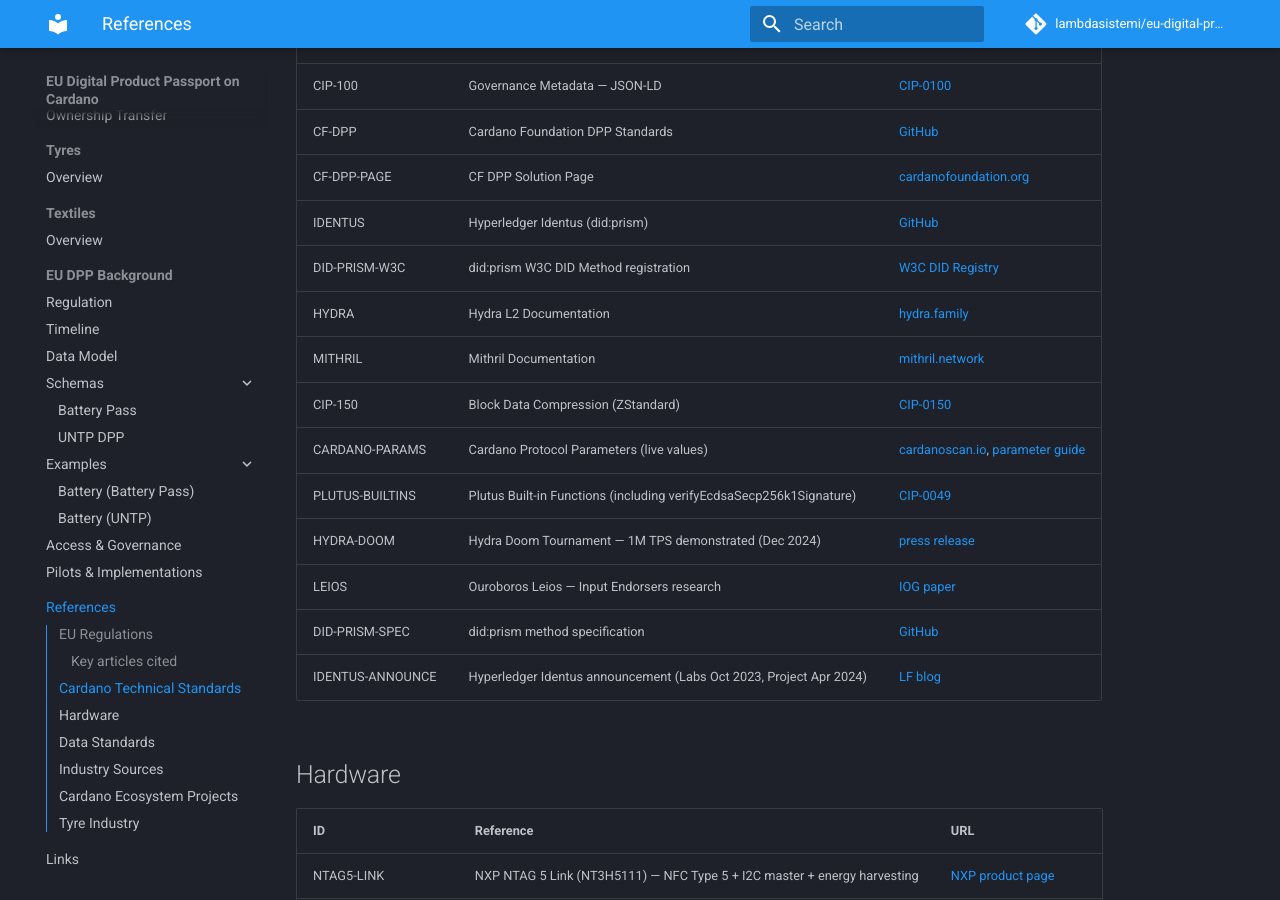
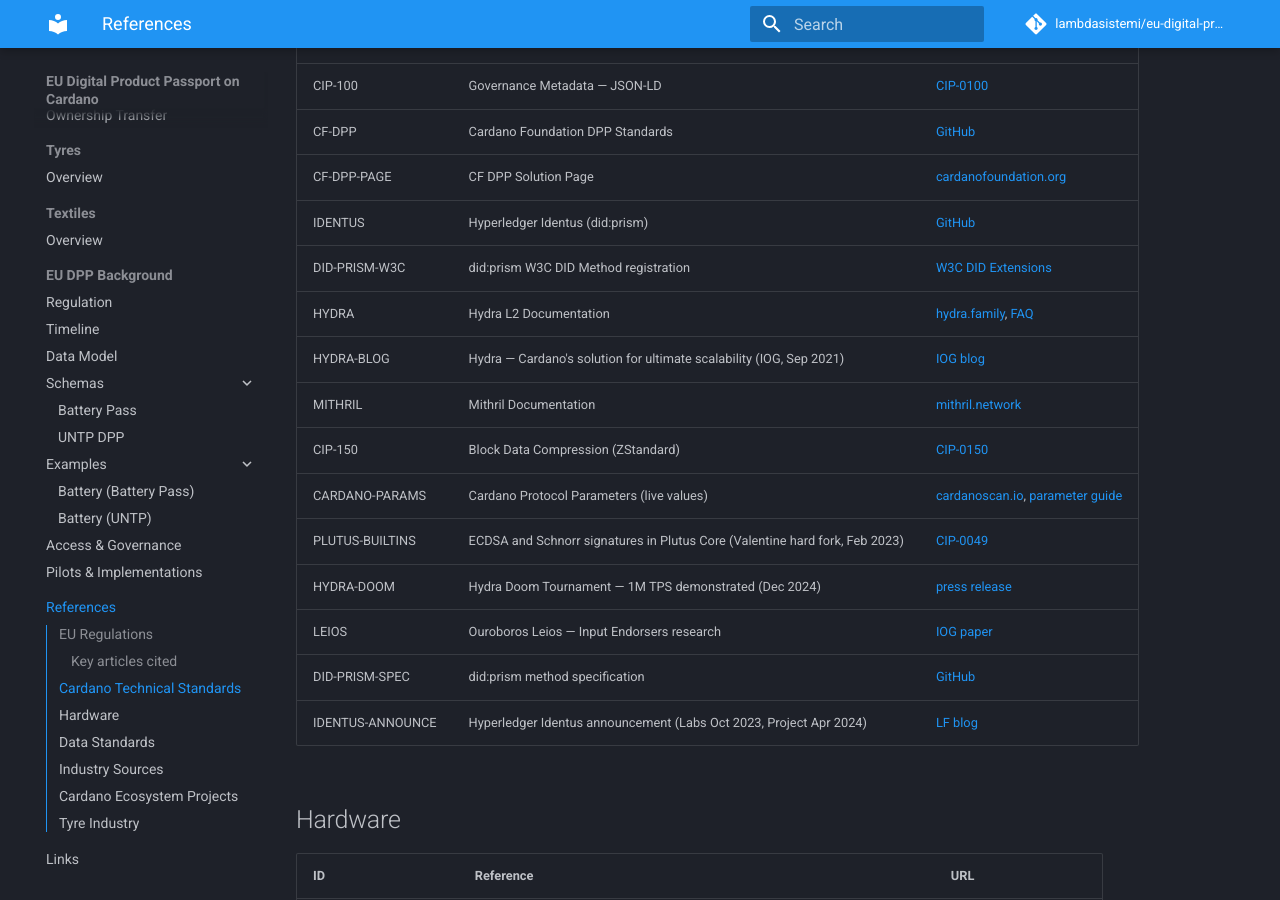
Before and after one commit to lambdasistemi/eu-digital-product-passport, an MkDocs documentation site: the page built from docs/references.md, in a window 1280 px wide and 900 px high, scrolled down 1890 px. Built offline with MkDocs 1.6.1 and Material for MkDocs 9.7.7, drawn with Linux system fonts in a browser that asks for light colours; comment, search, counter and statistics services are not loaded; some of the changed text lies outside the part shown.

Commit message:
docs: update Cardano references with verified URLs from research
- Fix did:prism W3C registry URL (did-extensions, not did-spec-registries)
- Add Hydra IOG blog post reference (Sep 2021, ~1000 TPS per head)
- Update Mithril URL to /doc/ path
- Note CIP-49 Valentine hard fork date (Feb 2023) for ECDSA builtins
- Add LW3 Coinfomania article and CF Venture Hub context
- Add Scantrust case study URL and Georgian National Wine Agency expansion

```diff
--- a/docs/references.md
+++ b/docs/references.md
@@ -49,12 +49,13 @@
 | <a id="cf-dpp"></a>CF-DPP | Cardano Foundation DPP Standards | [GitHub](https://github.com/cardano-foundation/cardano-dpp-standards) |
 | <a id="cf-dpp-page"></a>CF-DPP-PAGE | CF DPP Solution Page | [cardanofoundation.org](https://cardanofoundation.org/solutions/digital-product-passport) |
 | <a id="identus"></a>IDENTUS | Hyperledger Identus (did:prism) | [GitHub](https://github.com/hyperledger-identus) |
-| <a id="did-prism-w3c"></a>DID-PRISM-W3C | did:prism W3C DID Method registration | [W3C DID Registry](https://www.w3.org/TR/did-spec-registries/#did-methods) |
-| <a id="hydra"></a>HYDRA | Hydra L2 Documentation | [hydra.family](https://hydra.family/) |
-| <a id="mithril"></a>MITHRIL | Mithril Documentation | [mithril.network](https://mithril.network/) |
+| <a id="did-prism-w3c"></a>DID-PRISM-W3C | did:prism W3C DID Method registration | [W3C DID Extensions](https://www.w3.org/TR/did-extensions/) |
+| <a id="hydra"></a>HYDRA | Hydra L2 Documentation | [hydra.family](https://hydra.family/), [FAQ](https://hydra.family/head-protocol/docs/faqs) |
+| <a id="hydra-blog"></a>HYDRA-BLOG | Hydra — Cardano's solution for ultimate scalability (IOG, Sep 2021) | [IOG blog](https://iog.io/en/blog/posts/2021/09/17/hydra-cardano-s-solution-for-ultimate-scalability/) |
+| <a id="mithril"></a>MITHRIL | Mithril Documentation | [mithril.network](https://mithril.network/doc/) |
 | <a id="cip-150"></a>CIP-150 | Block Data Compression (ZStandard) | [CIP-0150](https://cips.cardano.org/cip/CIP-0150) |
 | <a id="cardano-params"></a>CARDANO-PARAMS | Cardano Protocol Parameters (live values) | [cardanoscan.io](https://cardanoscan.io/protocolparams), [parameter guide](https://docs.cardano.org/about-cardano/explore-more/parameter-guide) |
-| <a id="plutus-builtins"></a>PLUTUS-BUILTINS | Plutus Built-in Functions (including verifyEcdsaSecp256k1Signature) | [CIP-0049](https://cips.cardano.org/cip/CIP-0049) |
+| <a id="plutus-builtins"></a>PLUTUS-BUILTINS | ECDSA and Schnorr signatures in Plutus Core (Valentine hard fork, Feb 2023) | [CIP-0049](https://cips.cardano.org/cip/CIP-0049) |
 | <a id="hydra-doom"></a>HYDRA-DOOM | Hydra Doom Tournament — 1M TPS demonstrated (Dec 2024) | [press release](https://www.newswire.com/news/hydra-demonstrates-cardanos-scalability-by-achieving-1-million-22486706) |
 | <a id="leios"></a>LEIOS | Ouroboros Leios — Input Endorsers research | [IOG paper](https://www.iog.io/papers/ouroboros-leios-design-goals-and-concepts) |
 | <a id="did-prism-spec"></a>DID-PRISM-SPEC | did:prism method specification | [GitHub](https://github.com/input-output-hk/prism-did-method-spec/blob/main/w3c-spec/PRISM-method.md) |
@@ -106,8 +107,8 @@
 
 | ID | Reference | URL |
 |----|-----------|-----|
-| <a id="lw3"></a>LW3 | LW3 — Hydra-powered DPP platform | [lw3.io](https://lw3.io/) |
-| <a id="scantrust-wine"></a>SCANTRUST-WINE | Scantrust + Cardano Foundation — Baia's Wine pilot | [cardanofoundation.org](https://cardanofoundation.org/case-studies/baias-wine) |
+| <a id="lw3"></a>LW3 | LW3 — Hydra-powered DPP platform (CF Venture Hub) | [lw3.io](https://lw3.io/), [Coinfomania](https://coinfomania.com/cardano-foundation-and-lw3-expand-blockchain-based-digital-product-passports-to-transform-global-supply-chains/) |
+| <a id="scantrust-wine"></a>SCANTRUST-WINE | Scantrust + Cardano Foundation — Baia's Wine pilot (Georgian wine) | [Scantrust case study](https://blog.scantrust.com/case-study-baias-wine-anti-counterfeiting-and-supply-chain-awareness-on-the-cardano-blockchain/), [CF blog](https://cardanofoundation.org/blog/cardano-reveals-its-first-supply-chain-solution-in-association-with-scantrust) |
 | <a id="seedtrace"></a>SEEDTRACE | seedtrace — Agricultural supply chain on Cardano | [seedtrace.org](https://www.seedtrace.org/) |
 | <a id="tangem"></a>TANGEM | Tangem — NFC hardware wallet (Infineon secure element) | [tangem.com](https://tangem.com/) |
 
```
Also changed, not shown: docs/cardano/existing-work.md (+1 -0 lines).
